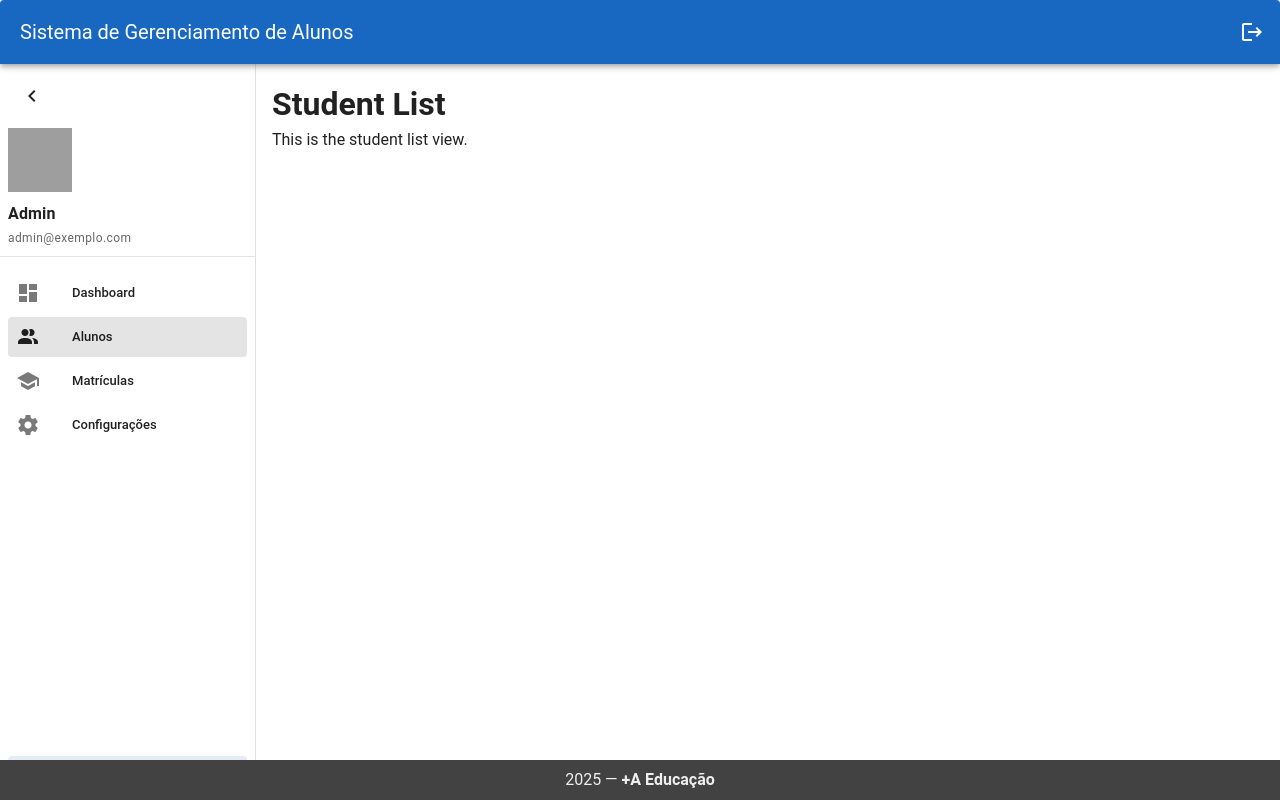
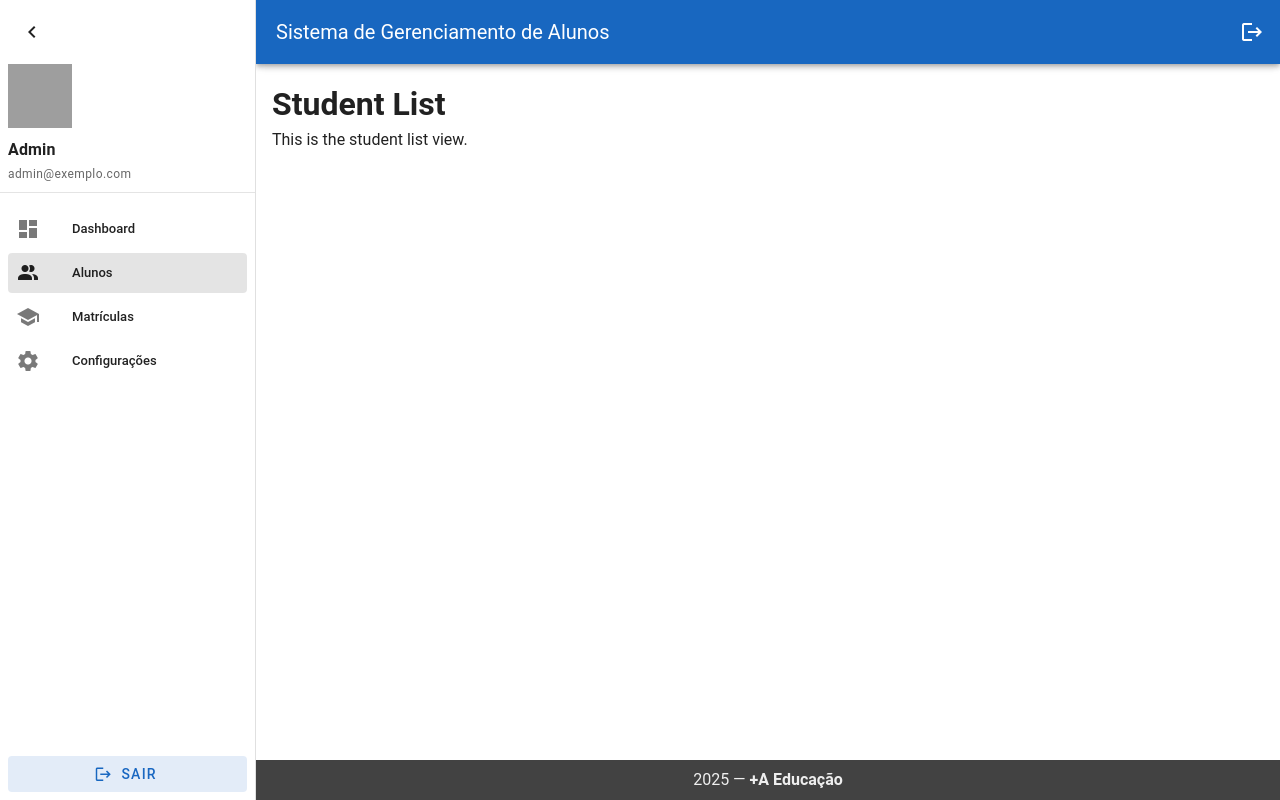
Before and after one commit to emersonSantos98/student-management-frontend, a Vue app: page /students in a window 1280 px wide. Built offline with nearby package versions, Linux system fonts and the light colour scheme; sample sign-in values are in the browser's storage; grey boxes are pictures that could not be loaded; the HTML template or start-up script is replaced by a standard one.

Commit message:
feat: adicionar lógica para exibir cabeçalho e rodapé condicionalmente com base na autenticação

```diff
--- a/src/App.vue
+++ b/src/App.vue
@@ -1,13 +1,14 @@
 <template>
   <v-app>
-    <v-layout class="rounded rounded-md">
-      <AppHeader
-        :isAuthenticated="isAuthenticated"
+    <template v-if="!isLoginPage">
+      <v-layout>
+        <AppNavigation
+          v-if="isAuthenticated"
           @logout="logout"
         />
 
-      <AppNavigation
-        v-if="isAuthenticated"
+        <AppHeader
+          :isAuthenticated="isAuthenticated"
           @logout="logout"
         />
 
@@ -16,23 +17,33 @@
             <router-view />
           </v-container>
         </v-main>
-    </v-layout>
 
         <AppFooter />
+      </v-layout>
+    </template>
+
+    <template v-else>
+      <router-view />
+    </template>
   </v-app>
 </template>
 
 <script setup lang="ts">
 import { computed } from 'vue'
-import { useRouter } from 'vue-router'
+import { useRouter, useRoute } from 'vue-router'
 import AppHeader from '@/components/AppHeader.vue'
 import AppNavigation from '@/components/AppNavigation.vue'
 import AppFooter from '@/components/AppFooter.vue'
 
 const router = useRouter()
+const route = useRoute()
 
 const isAuthenticated = computed(() => {
   return !!localStorage.getItem('token')
+})
+
+const isLoginPage = computed(() => {
+  return route.path === '/login'
 })
 
 const logout = () => {
```
Lines whose indentation alone changed are shown as unchanged.
